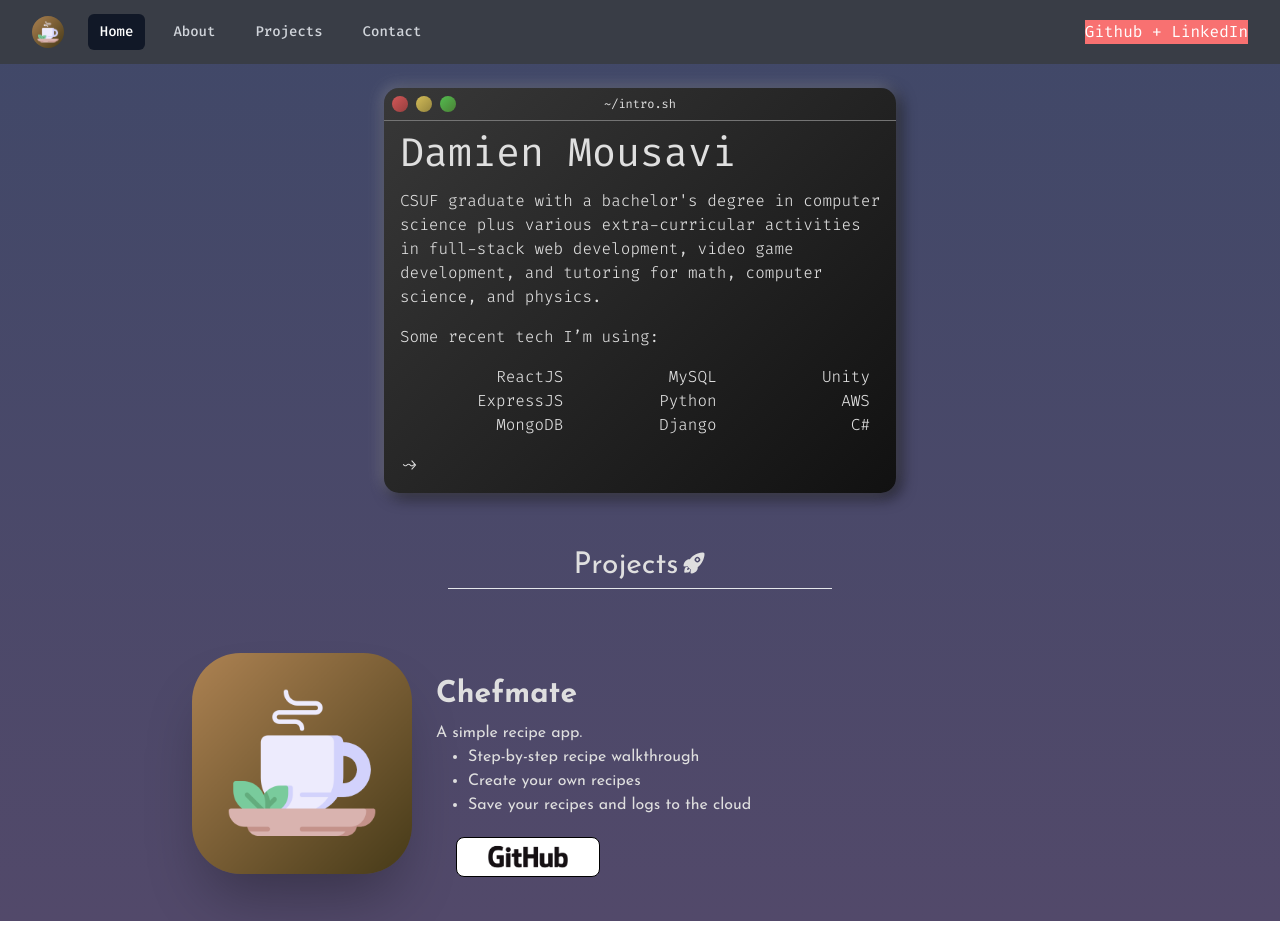
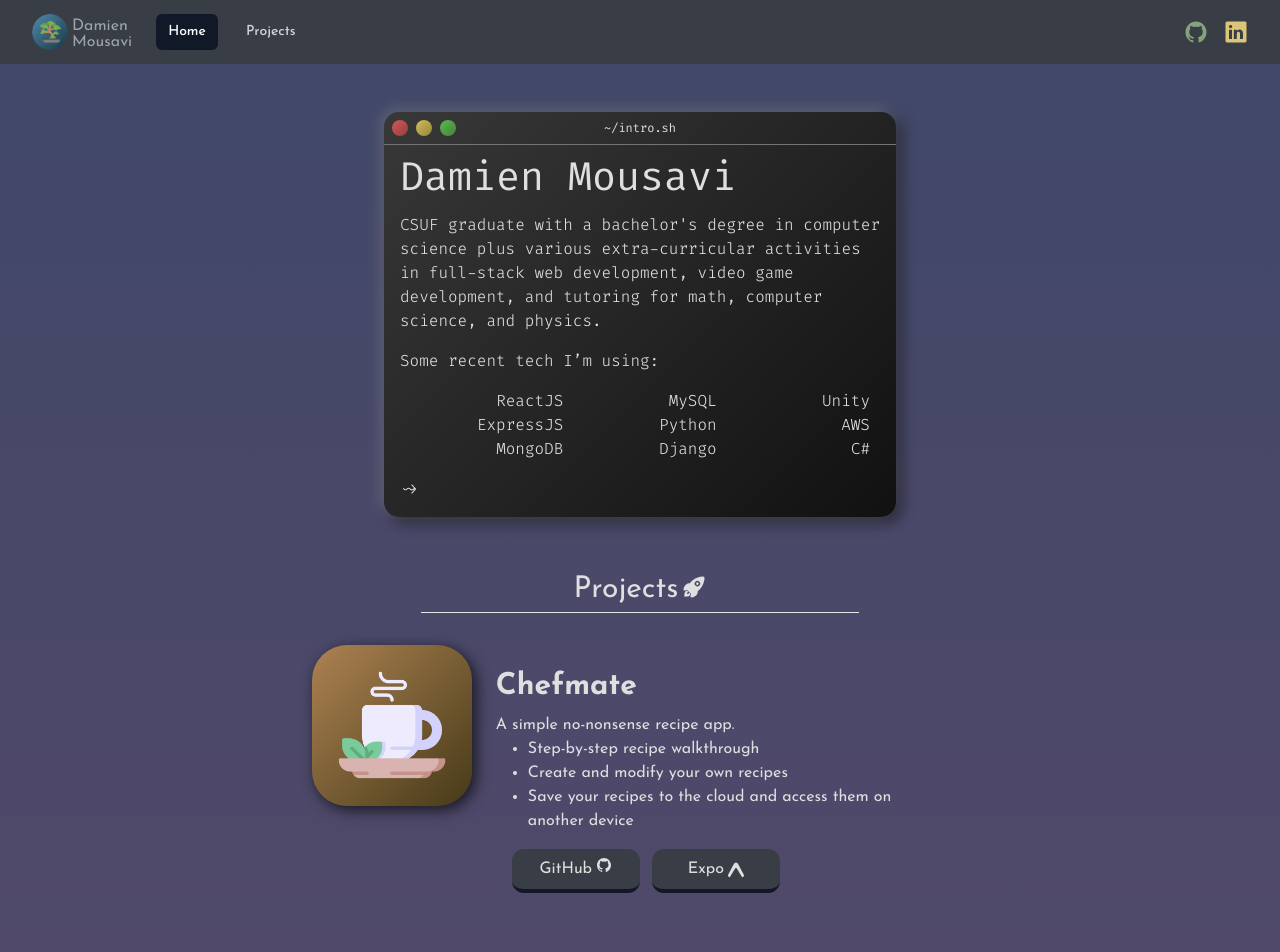
Before and after one commit to DamienSaavi/damiensaavi.github.io, a React (Create React App) app: page / in a window 1280 px wide. Shown: the top 952 px of the page. Before the commit the page ends 921 px from the top, so only its background shows below. Built offline with nearby package versions, Linux system fonts and the light colour scheme.

Commit message:
added navbar. overall tweaks

```diff
--- a/src/App.css
+++ b/src/App.css
@@ -8,6 +8,10 @@
   color: rgb(223, 223, 223);
   font-weight: 300;
   font-size: 1rem;
+}
+
+nav, footer {
+  font-family: 'Josefin Sans', sans-serif;
 }
 
 #intro-name {
@@ -61,9 +65,6 @@
 
 .projects-container {
   font-family: 'Josefin Sans', sans-serif;
-}
-
-.project-image-container {
 }
 
 .project-image {
--- a/src/App.js
+++ b/src/App.js
@@ -1,10 +1,10 @@
 import React, { useEffect, useState } from 'react'
 import NavigationBar from './NavigationBar'
 import { init } from 'ityped'
-import { IoRocket } from "react-icons/io5";
+import { IoRocket, IoLogoGithub } from "react-icons/io5";
+import { SiExpo } from "react-icons/si";
 import './App.css'
 import brewmate_icon from './brewmate.png'
-import gh_icon from './gh.png'
 
 const tech = [
   'ReactJS', 'MySQL', 'Unity',
@@ -90,7 +90,6 @@ function App() {
     }
   })
 
-  const [drawer, setDrawer] = useState(false)
   const [iTypeInit, setiTypeInit] = useState(false)
 
   const techli = tech.map((e, i) => <span><li className='inline' id={'intro-tech-' + i}></li></span>)
@@ -98,8 +97,8 @@ function App() {
   return (
     <div className='root'>
       <NavigationBar/>
-      <div className='h-10'></div>
-      <div className='intro-container flex flex-col p-2 w-full py-12 sm:h-102'>
+      <div className='h-16'></div>
+      <div className='intro-container flex justify-start h-screen xs:justify-center flex-col p-2 pb-32 xs:-mb-32 w-full sm:mb-0 sm:pb-2 sm:h-102'>
         <div className='terminal max-w-lg flex flex-col self-center w-full'>
           <div className='terminal-bar flex justify-between w-full p-2'>
             <div class='button flex-shrink-0 btn-exit'></div>
@@ -125,31 +124,33 @@ function App() {
           </div>
         </div>
       </div >
-      <div class='projects-container relative container mx-auto max-w-5xl p-2'>
+      <div class='projects-container container mx-auto max-w-2xl p-2'>
         <h1 className='text-3xl flex justify-center text-main'>Projects<IoRocket className='ml-1 w-6' /></h1>
-        <hr className='mt-1 mb-16 w-96 mx-auto' />
+        <hr className='mt-1 mb-8 w-2/3 mx-auto' />
 
         <div class='project-billboard w-full flex flex-col mx-auto max-w-4xl sm:flex-row gap-2'>
           <div className='project-image-container w-full z-10 px-16 sm:p-0 sm:w-1/3'>
-            <img src={brewmate_icon} alt='' className='project-image shadow-3xl mx-auto z-10 ' />
+            <img src={brewmate_icon} alt='' className='project-image shadow-main mx-auto z-10 ' />
           </div>
-          <div className='project-desc w-full flex flex-col bg-base-light shadow-main bg-opacity-20 text-main rounded-3xl p-4 pt-24 -mt-24 sm:pt-4 sm:mt-0 sm:shadow-none sm:bg-opacity-0'>
+          <div className='project-desc w-full flex flex-col bg-base-light bg-opacity-60 text-main rounded-3xl p-4 pt-24 -mt-24 sm:pt-4 sm:mt-0 sm:shadow-none sm:bg-opacity-0'>
             <p className='text-3xl font-bold text-center align-middle pb-2 pt-2 sm:text-left z-20'>Chefmate</p>
             <p>
-              A simple recipe app.
+              A simple no-nonsense recipe app.
               <ul className='features pl-8'>
                 <li>Step-by-step recipe walkthrough</li>
-                <li>Create your own recipes</li>
-                <li>Save your recipes and logs to the cloud</li>
+                <li>Create and modify your own recipes</li>
+                <li>Save your recipes to the cloud and access them on another device</li>
               </ul>
             </p>
-            <div className='flex flex-col justify-start flex-wrap content-center sm:content-start p-4'>
-              {/* <img src={appstore_icon} className='w-36 m-1' /> */}
-              <img src={gh_icon} className='h-10 m-1 w-36 object-scale-down border-black border bg-white rounded-lg' />
+            <div className='flex flex-row justify-center sm:justify-start flex-wrap justify-content-center sm:content-start p-4 gap-3'>
+              <a className='w-32 text-center transform bg-base-dark border-b-4 hover:border-b-2 hover:translate-y-0.5  border-gray-900 rounded-xl px-3 py-2' href='https://github.com/DamienSaavi/brewmate'>GitHub<IoLogoGithub className='ml-1 inline w-4 h-4 align-baseline'/></a>
+              <a className='w-32 text-center transform bg-base-dark border-b-4 hover:border-b-2 hover:translate-y-0.5  border-gray-900 rounded-xl px-3 py-2' href='https://expo.io/@damiensaavi/chefmate'>Expo<SiExpo className='ml-1 inline w-4 h-4 align-middle'/></a>
             </div>
           </div>
         </div>
       </div>
+    <div className='h-16'></div>
+    <footer className='text-sm text-main transition-all hover:text-accent transform hover:-translate-y-1 text-center p-2 pb-8'><a href='https://github.com/DamienSaavi/damiensaavi.github.io'>Designed and built by Damien Mousavi</a></footer>
     </div >
   )
 }
--- a/src/NavigationBar.js
+++ b/src/NavigationBar.js
@@ -1,14 +1,14 @@
-/* This example requires Tailwind CSS v2.0+ */
 import { Fragment } from 'react'
 import { Disclosure, Menu, Transition } from '@headlessui/react'
 import { MenuIcon, XIcon } from '@heroicons/react/outline'
-import brewmate_icon from './brewmate.png'
+import { IoLogoLinkedin, IoLogoGithub } from "react-icons/io5";
+import logo from './logo.png'
 
 const navigation = [
     { name: 'Home', href: '/', current: true },
-    { name: 'About', href: '/about', current: false },
-    { name: 'Projects', href: '/projects', current: false },
-    { name: 'Contact', href: '/contact', current: false },
+    { name: 'Projects', href: 'https://github.com/DamienSaavi?tab=repositories', current: false },
+    // { name: 'About', href: '/about', current: false },
+    // { name: 'Contact', href: '/contact', current: false },
 ]
 
 function classNames(...classes) {
@@ -36,10 +36,14 @@ export default function NavigationBar() {
                             <div className="flex-1 flex items-center justify-center sm:items-stretch sm:justify-start">
                                 <div className="flex-shrink-0 flex items-center">
                                     <img
-                                        className="block h-8 w-auto rounded-full"
-                                        src={brewmate_icon}
-                                        alt="Workflow"
+                                        className="block h-9 w-auto rounded-full"
+                                        src={logo}
+                                        alt="Damien Saavi"
                                     />
+                                    <div className='flex flex-col gap-0 pt-1 leading-4 ml-1 text-gray-400 select-none'>
+                                        <p className=''>Damien</p>
+                                        <p className=''>Mousavi</p>
+                                    </div>
                                 </div>
                                 <div className="hidden sm:block sm:ml-6">
                                     <div className="flex space-x-4">
@@ -59,8 +63,9 @@ export default function NavigationBar() {
                                     </div>
                                 </div>
                             </div>
-                            <div className='hidden sm:block text-white bg-red-400'>
-                                {'Github + LinkedIn'}{/* github and linkedin */}
+                            <div className='hidden sm:block text-white sm:space-x-3'>
+                                <a href='https://github.com/DamienSaavi'><IoLogoGithub className='text-subtle ml-1 inline w-6 h-6' /></a>
+                                <a href='https://www.linkedin.com/in/damienmousavi/'><IoLogoLinkedin className='text-accent ml-1 inline w-6 h-6' /></a>
                             </div>
                         </div>
                     </div>
--- a/src/index.js
+++ b/src/index.js
@@ -1,12 +1,24 @@
 import React from 'react';
 import ReactDOM from 'react-dom';
+import {
+  BrowserRouter as Router,
+  Switch,
+  Route,
+  Link
+} from "react-router-dom";
 import './index.css';
 import App from './App';
 import reportWebVitals from './reportWebVitals';
 
 ReactDOM.render(
   <React.StrictMode>
-    <App />
+    <Router>
+      <Switch>
+        <Route exact path="/">
+          <App />
+        </Route>
+      </Switch>
+    </Router>
   </React.StrictMode>,
   document.getElementById('root')
 );
--- a/tailwind.config.js
+++ b/tailwind.config.js
@@ -42,12 +42,14 @@ module.exports = {
         'highlight': '#B86D5B',
         'subtle': '#85A27C',
         'base-dark': '#393D46',
-        'base-light': '#73758D'
+        'base-light': '#73758D',
       }
     },
   },
   variants: {
-    extend: {},
+    extend: {
+      borderWidth: ['hover']
+    },
   },
   plugins: [],
 }
```
Also changed, not shown: src/logo.png (added), 1 other file (tests, documents, lock files or other folders).
